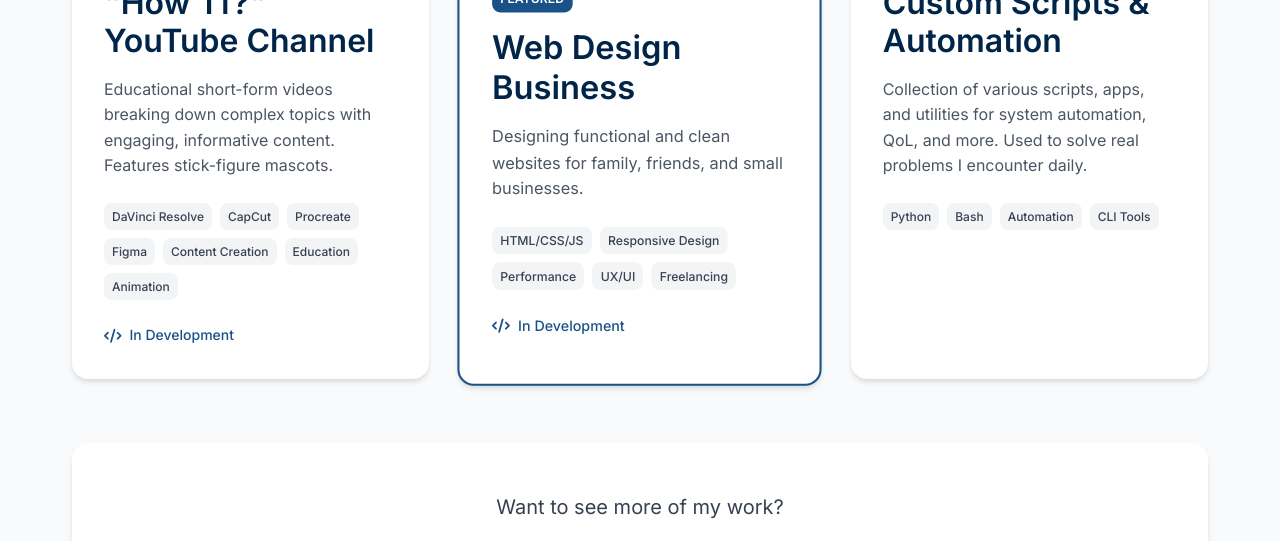
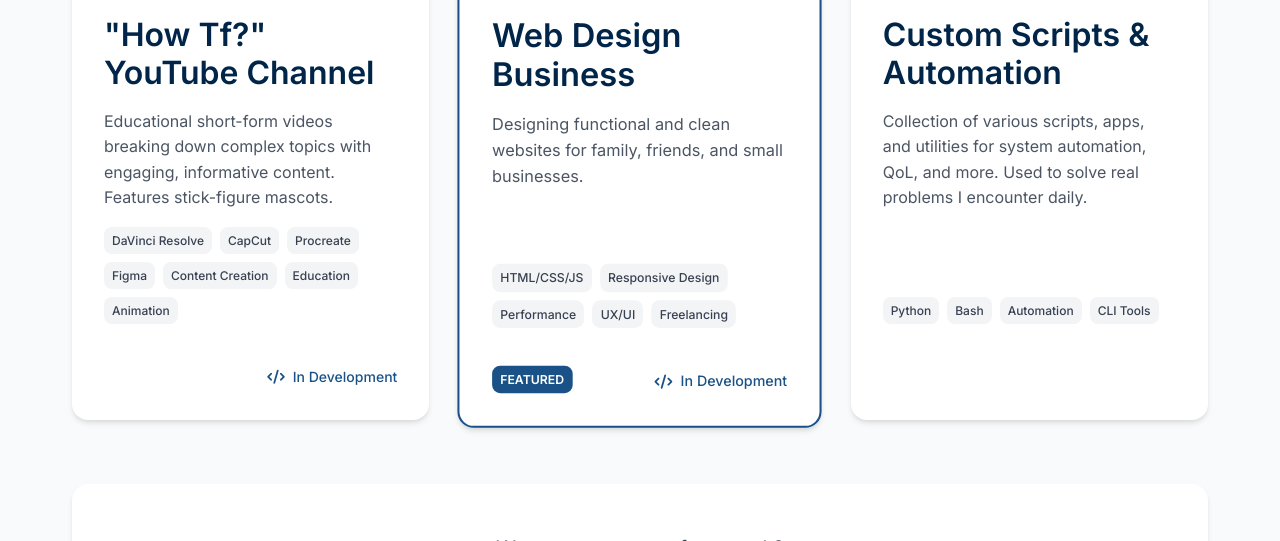
Before and after one commit to RuntimeTerror2021/Portfolio, a plain HTML site: page index.html in a window 1280 px wide. Shown: the part 3503-4044 px from the top of the page. Drawn offline with Linux system fonts and the light colour scheme; a script that the page names is missing.

Commit message:
adjust layout

```diff
--- a/index.html
+++ b/index.html
@@ -318,7 +318,7 @@
                         </div>
                     </div>
                     <div class="project-content">
-                        <div class="project-badge">Featured</div>
+
                         <h3>Ingredient Insight</h3>
                         <p>
                             A recipe planning app that generates personalized meal plans based on dietary
@@ -334,6 +334,7 @@
                             <i class="fas fa-code" aria-hidden="true"></i>
                             In Development
                         </div>
+                        <div class="project-badge">Featured</div>
                     </div>
                 </div>
 
@@ -446,7 +447,7 @@
                         </div>
                     </div>
                     <div class="project-content">
-                        <div class="project-badge">Featured</div>
+
                         <h3>Web Design Business</h3>
                         <p>
                             Designing functional and clean websites for family, friends, and small businesses.
@@ -462,6 +463,7 @@
                             <i class="fas fa-code" aria-hidden="true"></i>
                             In Development
                         </div>
+                        <div class="project-badge">Featured</div>
                     </div>
                 </div>
 
--- a/src/styles.css
+++ b/src/styles.css
@@ -1066,6 +1066,8 @@ section {
     transition: all var(--transition-normal);
     position: relative;
     scroll-snap-align: start;
+    display: grid;
+    grid-template-rows: 250px 1fr;
 }
 
 .project-card:hover {
@@ -1093,7 +1095,7 @@ section {
 
 .project-image img {
     width: 100%;
-    height: 100%;
+    height: 250px;
     object-fit: cover;
     -webkit-transition: -webkit-transform var(--transition-slow);
     transition: -webkit-transform var(--transition-slow);
@@ -1108,7 +1110,7 @@ section {
 .project-overlay {
     position: absolute;
     top: 0;
-    left: 0;
+    /*left: 0;*/
     width: 100%;
     height: 100%;
     background: linear-gradient(
@@ -1171,11 +1173,17 @@ section {
 }
 
 .project-content {
+    display: flex;
+    flex-direction: column;
+    flex-wrap: nowrap;
+    /*grid-template-rows: 1fr 2fr 0.5fr 50px;*/
+    /*height: 100%;*/
     padding: var(--spacing-xl);
+    position: relative;
+    padding-bottom: var(--spacing-4xl);
 }
 
 .project-badge {
-    display: inline-block;
     padding: var(--spacing-xs) var(--spacing-sm);
     background-color: var(--accent);
     color: var(--white);
@@ -1184,24 +1192,35 @@ section {
     font-weight: 600;
     text-transform: uppercase;
     margin-bottom: var(--spacing-md);
+    width: fit-content;
+    height: fit-content;
+    margin: 2rem;
+    position: absolute;
+    bottom: 0;
+    left: 0;
 }
 
 .project-content h3 {
     margin-bottom: var(--spacing-md);
     color: var(--primary-color);
+    flex: 1;
+
 }
 
 .project-content p {
-    margin-bottom: var(--spacing-lg);
+    flex-grow: 1;
+    /*margin-bottom: var(--spacing-2xl);*/
     color: var(--gray-600);
 }
 
 .project-tech {
     display: -webkit-box;
     display: flex;
+    justify-content: flex-start;
+    align-items: flex-start;
     flex-wrap: wrap;
     gap: var(--spacing-sm);
-    margin-bottom: var(--spacing-lg);
+    /*margin-bottom: var(--spacing-lg);*/
 }
 
 .tech-tag {
@@ -1211,6 +1230,7 @@ section {
     border-radius: var(--radius-md);
     font-size: 0.75rem;
     font-weight: 500;
+    height: fit-content;
 }
 
 .project-status {
@@ -1224,6 +1244,10 @@ section {
     color: var(--accent);
     font-size: 0.875rem;
     font-weight: 500;
+    margin: 2rem;
+    position: absolute;
+    bottom: 0;
+    right: 0;
 }
 
 .projects-cta {
```
Also changed, not shown: 1 other file.
